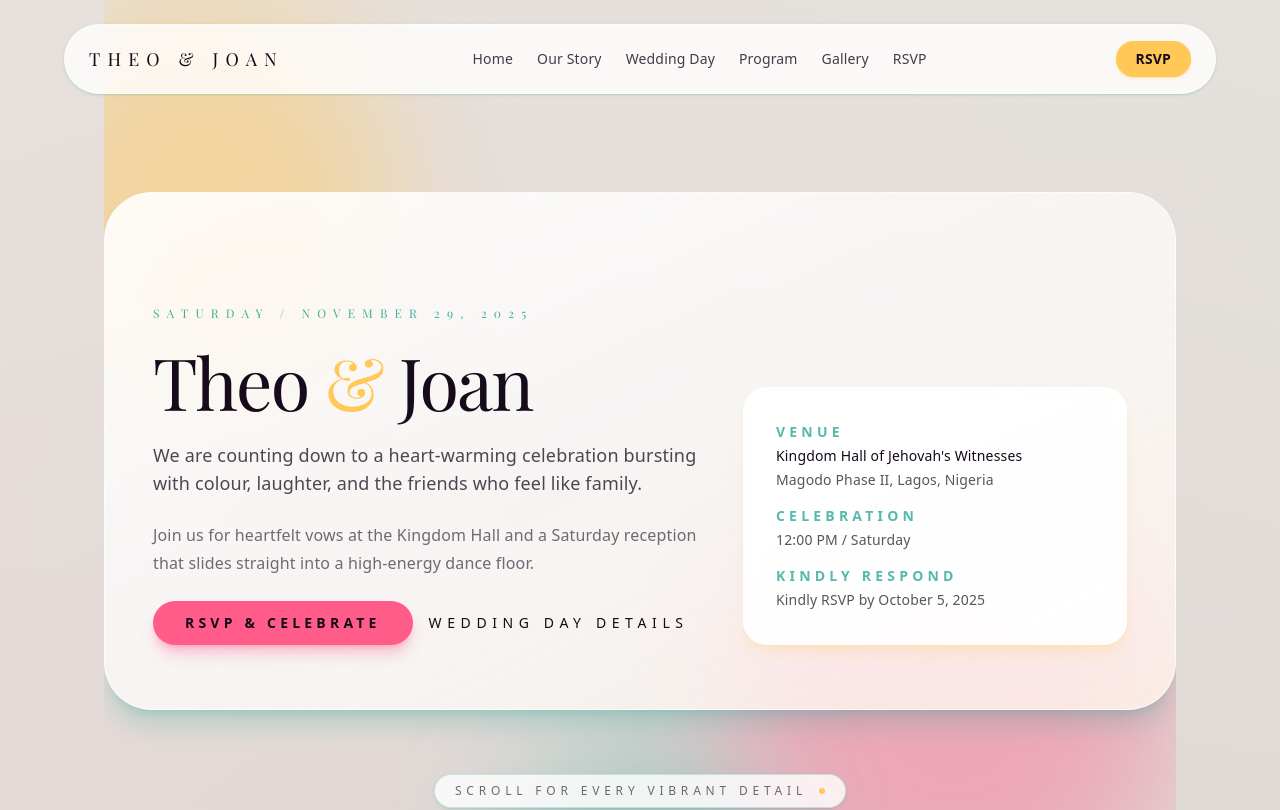
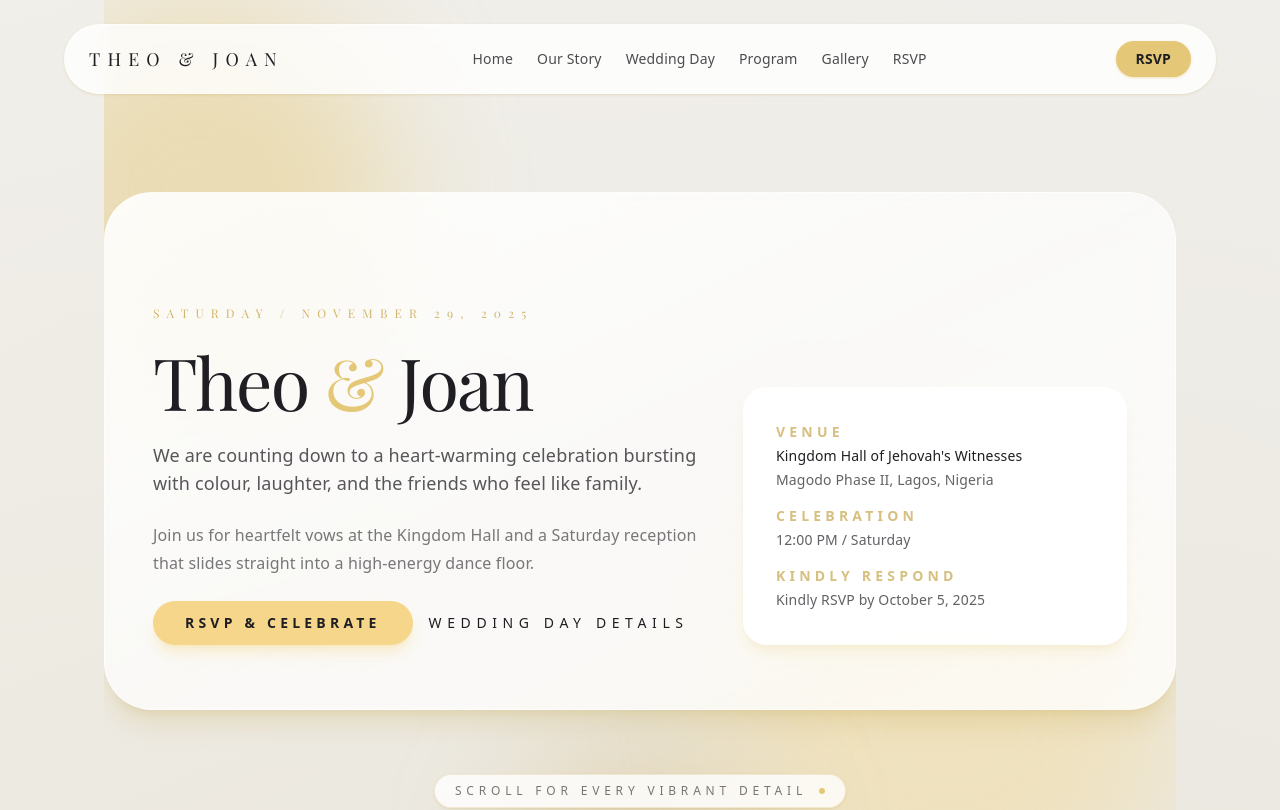
Before and after one commit to Andesfluffy/wedding-app, a Next.js app: page / in a window 1280 px wide. Shown: the top 810 px of the page. Built offline with nearby package versions, Linux system fonts and the light colour scheme; a web font is replaced by a local one.

Commit message:
Refresh theme with white gold grey palette

```diff
--- a/src/app/globals.css
+++ b/src/app/globals.css
@@ -7,13 +7,13 @@
 @theme inline {
   --font-sans: var(--font-body);
   --font-display: var(--font-heading);
-  --color-cream: #fff7ef;
-  --color-fog: #ffe4f4;
-  --color-sand: #ffd1a6;
-  --color-ink: #160a1b;
-  --color-olive: #0d9d8a;
-  --color-blush: #ff5c8a;
-  --color-gold: #ffc857;
+  --color-cream: #ffffff;
+  --color-fog: #f4f5f7;
+  --color-sand: #dcd9d2;
+  --color-ink: #1f1e23;
+  --color-olive: #c5a449;
+  --color-blush: #f5d68a;
+  --color-gold: #e4c877;
   --color-white: #ffffff;
 }
 
@@ -29,9 +29,9 @@ body {
   margin: 0;
   min-height: 100vh;
   background:
-    radial-gradient(circle at 15% 20%, rgba(255, 92, 138, 0.2), transparent 45%),
-    radial-gradient(circle at 85% 15%, rgba(13, 157, 138, 0.18), transparent 50%),
-    radial-gradient(circle at 50% 85%, rgba(255, 200, 87, 0.25), transparent 55%),
+    radial-gradient(circle at 18% 24%, rgba(228, 200, 119, 0.26), transparent 45%),
+    radial-gradient(circle at 82% 18%, rgba(140, 144, 156, 0.22), transparent 52%),
+    radial-gradient(circle at 50% 82%, rgba(197, 164, 73, 0.18), transparent 58%),
     var(--color-cream);
   color: var(--color-ink);
   font-family: var(--font-sans);
@@ -39,7 +39,7 @@ body {
 }
 
 ::selection {
-  background: rgba(21, 99, 86, 0.35);
+  background: rgba(197, 164, 73, 0.35);
 }
 
 a {
--- a/src/components/programs.tsx
+++ b/src/components/programs.tsx
@@ -41,7 +41,7 @@ export function ProgramSection() {
         />
         <ProgramCard
           title="Reception flow"
-          accent="from-rose/10 via-white/70 to-cream/60"
+          accent="from-sand/30 via-white/70 to-fog/55"
           items={receptionProgram}
         />
         <PhotographyCard />
--- a/src/data/content.ts
+++ b/src/data/content.ts
@@ -175,7 +175,7 @@ export const travelEssentials = {
     "Magodo Phase II, Ikeja GRA, and Maryland offer plenty of hotels and serviced apartments within 20 minutes of the venue. Share your budget and vibe in the RSVP form if you would like our planner to shortlist stays for you.",
   dressCode: {
     title: "Palette & attire",
-    body: "Our colour story beams in emerald, champagne gold, and ruby accents. Think dapper suits, elegant dresses, gele or fila, and shoes ready for Afrobeats spins.",
+    body: "Our colour story glows in luminous white, brushed gold, and platinum grey accents. Think dapper suits, elegant dresses, gele or fila, and shoes ready for Afrobeats spins.",
   },
   transport:
     "Ride-hailing drop-off is available at the Kingdom Hall gate with attendants on site. Complimentary parking passes will be emailed to drivers two weeks out.",
```
